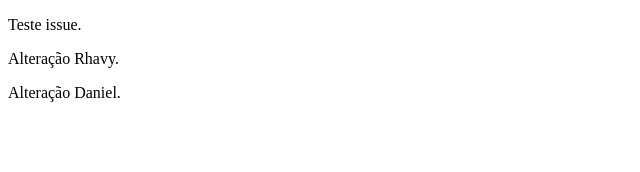
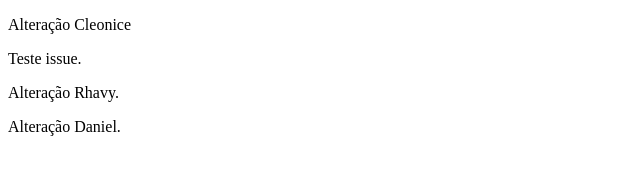
Before and after one commit to rhavymaia/projetogit, a plain HTML site: page index.html in a window 1280 px wide. Shown: the whole page, without its empty margins (0-640 px from the left). Drawn offline with Linux system fonts and the light colour scheme.

Commit message:
Alteração Cleonice

```diff
--- a/index.html
+++ b/index.html
@@ -7,6 +7,9 @@
     <title>Document</title>
 </head>
 <body>
+    <p>
+        Alteração Cleonice
+    </p>
     <p>
         Teste issue.
     </p>
```
